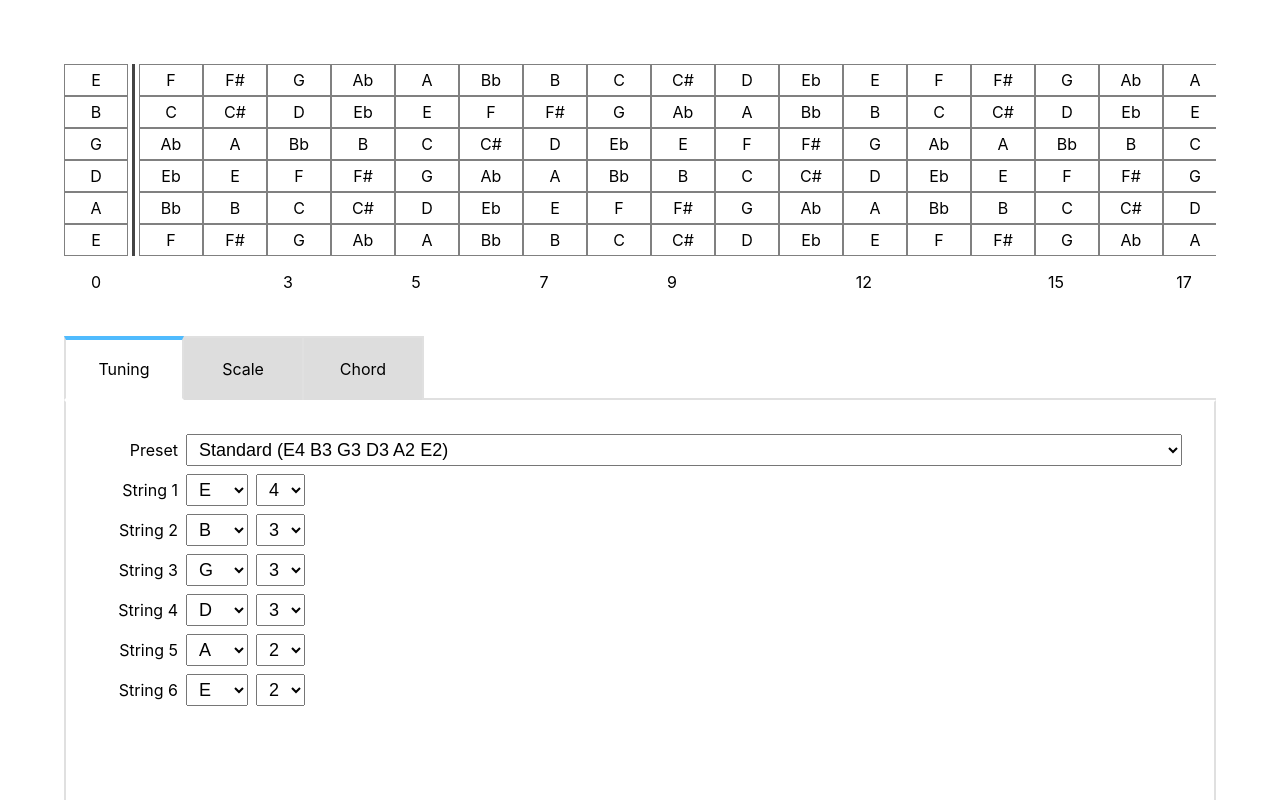
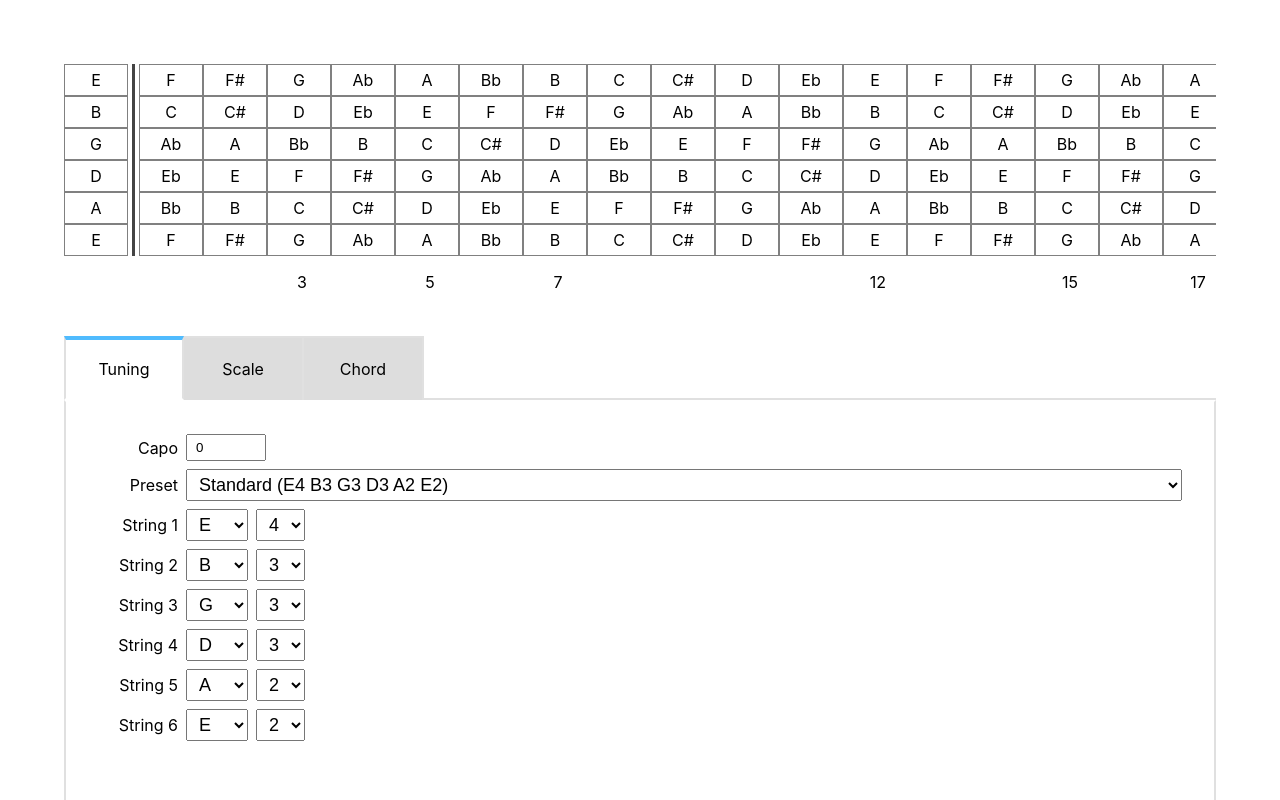
Before and after one commit to harryuan65/Fretboard, a React (Create React App) app: page / in a window 1280 px wide. Shown: the top 800 px of the page. Built offline with nearby package versions, Linux system fonts and the light colour scheme.

Commit message:
feat: capo

```diff
--- a/src/App.tsx
+++ b/src/App.tsx
@@ -17,6 +17,7 @@ function App() {
   const [chordTones, setChordTones] = useState<ChordTone[] | null>(null);
   const [scaleKey, setScaleKey] = useState<NoteName | null>(null);
   const [scaleType, setScaleType] = useState<ScaleName | null>(null);
+  const [capo, setCapo] = useState<number>(0);
 
   return (
     <div className="App">
@@ -26,10 +27,11 @@ function App() {
           fretCount={22}
           scales={chordTones && chordTones.length ? null : scales}
           chordTones={chordTones}
+          capo={capo}
         />
         <Tabs>
           <TabItem title="Tuning">
-            <TuningSelector tuning={tuning} onChange={setString} />
+            <TuningSelector tuning={tuning} onChange={setString} capo={capo} onCapoChange={setCapo} />
           </TabItem>
           <TabItem title="Scale">
             <ScaleFinder
--- a/src/components/Guitar/index.tsx
+++ b/src/components/Guitar/index.tsx
@@ -9,22 +9,18 @@ interface GuitarProps {
   fretCount: number;
   scales: IScale[] | null;
   chordTones?: ChordTone[] | null;
+  capo?: number;
 }
 
-const Guitar = ({ tuning = [], fretCount = 22, scales, chordTones }: GuitarProps) => {
-  let renderFretNumber = new Array(fretCount).fill(0).map((_fret, i) => {
+const Guitar = ({ tuning = [], fretCount = 22, scales, chordTones, capo = 0 }: GuitarProps) => {
+  const visibleFretCount = Math.max(0, fretCount - capo);
+  // 定義需要標記的視覺位置（統一標記視覺上的第3,5,7,12,15,17格）
+  const markedVisualPositions = [3, 5, 7, 12, 15, 17];
+  let renderFretNumber = new Array(visibleFretCount).fill(0).map((_fret, i) => {
+    // 檢查當前視覺位置 i 是否在需要標記的列表中，如果是就顯示視覺位置編號
     let fretNum = null;
-    switch (i) {
-      case 0:
-      case 3:
-      case 5:
-      case 7:
-      case 9:
-      case 12:
-      case 15:
-      case 17:
-        fretNum = i;
-        break;
+    if (markedVisualPositions.includes(i)) {
+      fretNum = i;
     }
     return <span key={i} className={`${styles.fretNum} ${i === 0 ? styles.firstFretNum : ''}`}>{fretNum}</span>;
   });
@@ -39,6 +35,8 @@ const Guitar = ({ tuning = [], fretCount = 22, scales, chordTones }: GuitarProps
           fretCount={fretCount}
           scales={scales}
           chordTones={chordTones ?? null}
+          capo={capo}
+          visibleFretCount={visibleFretCount}
         />
       ))}
       {<div className={styles.fretNumWrap}>{renderFretNumber}</div>}
--- a/src/components/Guitar/styles.module.css
+++ b/src/components/Guitar/styles.module.css
@@ -20,4 +20,5 @@
   left: 0;
   z-index: 10;
   background-color: white;
+  margin-right: 14px; /* 對齊分隔線（nut）的寬度：6px + 4px + 4px */
 }
--- a/src/components/GuitarString/index.tsx
+++ b/src/components/GuitarString/index.tsx
@@ -9,6 +9,8 @@ interface GuitarStringProps {
   fretCount: number;
   scales: IScale[] | null;
   chordTones?: ChordTone[] | null;
+  capo?: number;
+  visibleFretCount?: number;
 }
 
 const renderFret = (i:number, note: Note, scales: IScale[] | null, chordTones: ChordTone[] | null | undefined) => {
@@ -67,10 +69,12 @@ const renderFret = (i:number, note: Note, scales: IScale[] | null, chordTones: C
     </>
   ) : fretEl;
 };
-const GuitarString = ({ startingNote, fretCount, scales, chordTones }: GuitarStringProps) => {
+const GuitarString = ({ startingNote, fretCount, scales, chordTones, capo = 0, visibleFretCount }: GuitarStringProps) => {
+  const actualVisibleFretCount = visibleFretCount ?? Math.max(0, fretCount - capo);
   const notes = useMemo(() => {
-    return new Array(fretCount).fill(0).map((_fret, i) => startingNote.move(i));
-  }, [startingNote, fretCount]);
+    // 從 capo 位置開始計算音階，只顯示 capo 之後的琴格
+    return new Array(actualVisibleFretCount).fill(0).map((_fret, i) => startingNote.move(capo + i));
+  }, [startingNote, capo, actualVisibleFretCount]);
 
   return (
     <div>
--- a/src/components/TuningSelector/index.tsx
+++ b/src/components/TuningSelector/index.tsx
@@ -5,6 +5,8 @@ import styles from './styles.module.css';
 interface TuningSelectorProps {
   tuning: Note[];
   onChange: (index: number, name: NoteName, octave: number) => void;
+  capo: number;
+  onCapoChange: (capo: number) => void;
 }
 
 const OCTAVES = Array.from({ length: 9 }, (_, i) => i); // 0..8
@@ -135,11 +137,25 @@ const PRESETS: {
   },
 ];
 
-const TuningSelector: React.FC<TuningSelectorProps> = ({ tuning, onChange }) => {
+const TuningSelector: React.FC<TuningSelectorProps> = ({ tuning, onChange, capo, onCapoChange }) => {
   const [presetId, setPresetId] = useState<string>(PRESETS[0].id);
 
   return (
     <div className={styles.wrap}>
+      <div className={[styles.row, styles.capoRow].join(' ')}>
+        <span className={styles.label}>Capo</span>
+        <input
+          type="number"
+          className={styles.input}
+          min="0"
+          max="22"
+          value={capo}
+          onChange={(e) => {
+            const value = Math.max(0, Math.min(22, parseInt(e.target.value) || 0));
+            onCapoChange(value);
+          }}
+        />
+      </div>
       <div className={[styles.row, styles.presetRow].join(' ')}>
         <span className={styles.label}>Preset</span>
         <select
--- a/src/components/TuningSelector/styles.module.css
+++ b/src/components/TuningSelector/styles.module.css
@@ -17,6 +17,11 @@
 
 .select {
   padding: 4px 8px;
+}
+
+.input {
+  padding: 4px 8px;
+  width: 80px;
 }
 
 /* Make preset row select expand and be responsive */
```
